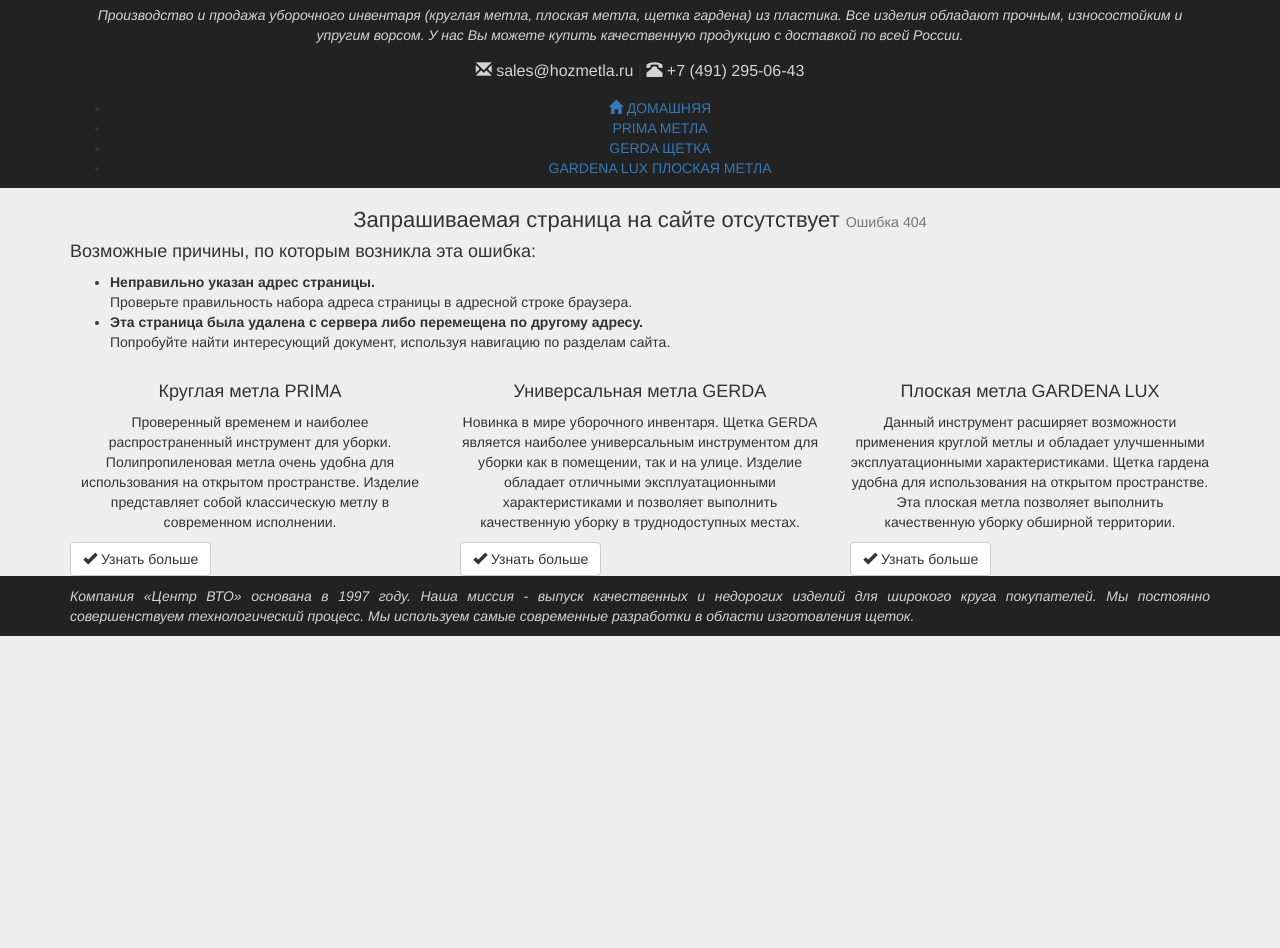
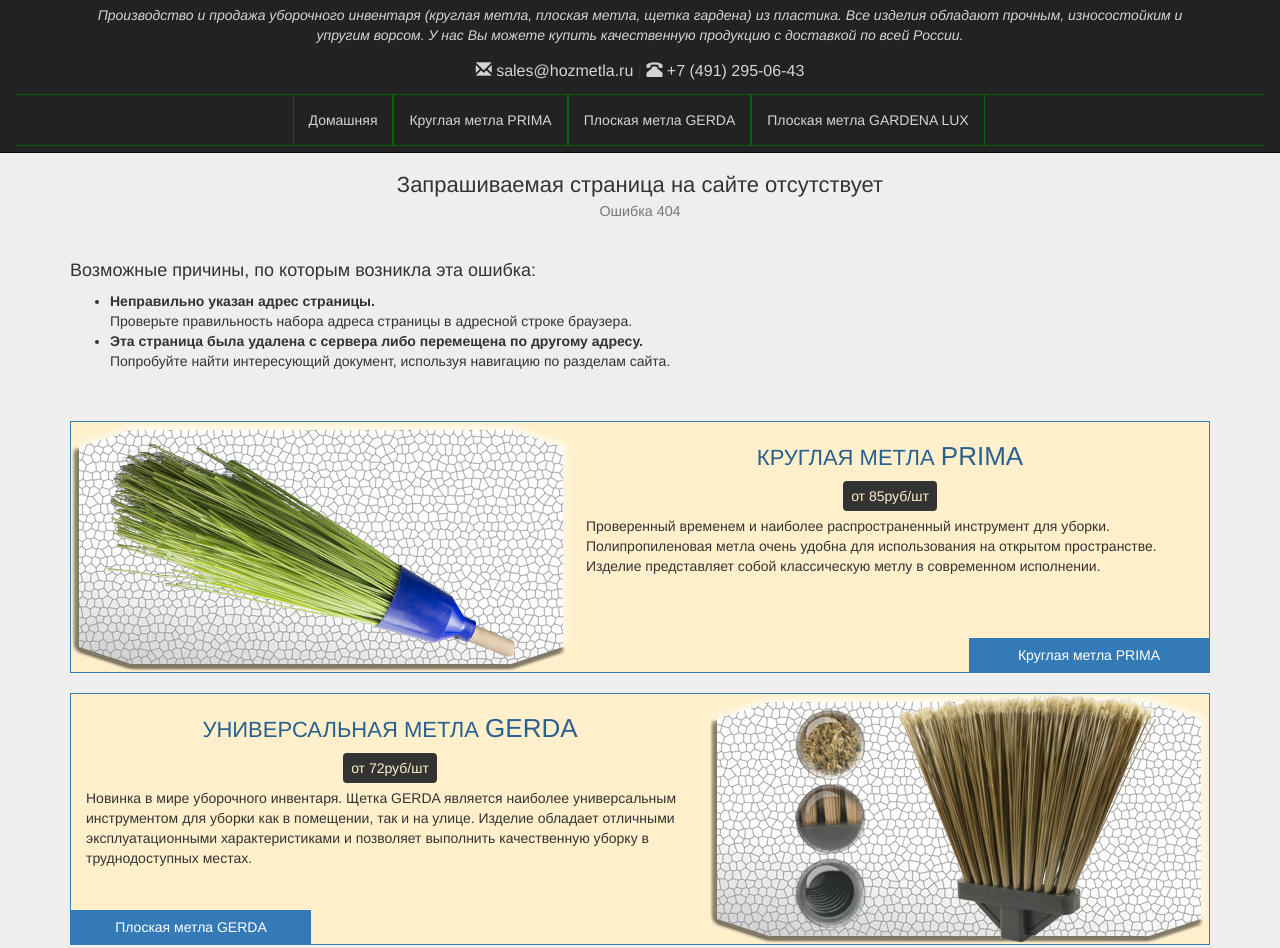
Before and after one commit to majeretft/Hozmetla, a plain HTML site: page http404.html in a window 1280 px wide. Shown: the top 948 px of the page. Before the commit the page ends 800 px from the top, so only its background shows below. Drawn offline with nearby package versions, Linux system fonts and the light colour scheme; files that its build step writes are made by us from their sources.

Commit message:
Various fixes.

```diff
--- a/compilerconfig.json
+++ b/compilerconfig.json
@@ -1,8 +1,4 @@
 [
-  {
-    "outputFile": "css/site.css",
-    "inputFile": "css/site.less"
-  },
   {
     "outputFile": "css/index.css",
     "inputFile": "src_less/index.less"
--- a/http404.html
+++ b/http404.html
@@ -14,10 +14,11 @@
 	<link rel="icon" type="image/x-icon" href="/favicon.ico?v=1.0" />
 
 	<link href="/css/bootstrap.min.css" rel="stylesheet" />
-	<link href="/css/site.min.css?v=1.0" rel="stylesheet" />
+	<link href="/css/index.min.css?v=1.0" rel="stylesheet" />
 
 	<!--[if lt IE 9]>
-	<script src="js/ie.min.js?v=1.0"></script>
+	<script src="/js/html5shiv.min.js"></script>
+	<script src="/js/respond.min.js"></script>
 	<![endif]-->
 </head>
 <body>
@@ -25,63 +26,47 @@
 
 	<header>
 		<div class="container">
-			<div class="row">
-				<div class="col-xs-12 col-sm-12 col-md-12 col-lg-12">
-					<p class="about header-text text-justify">
-						<i>Производство и продажа уборочного инвентаря (круглая метла, плоская метла, щетка гардена) из пластика. Все изделия обладают прочным, износостойким и упругим ворсом. У нас Вы можете купить качественную продукцию с доставкой по всей России.</i>
+			<p class="about">
+				Производство и продажа уборочного инвентаря (круглая метла, плоская метла, щетка гардена) из пластика.
+				Все изделия обладают прочным, износостойким и упругим ворсом.
+				У нас Вы можете купить качественную продукцию с доставкой по всей России.
 			</p>
-				</div>
-			</div>
-			<div class="row">
-				<div class="col-xs-12 col-sm-12 col-md-12 col-lg-12">
-					<p class="contacts text-center">
+			<div class="contacts">
 				<a href="mailto:sales@hozmetla.ru"><span class="glyphicon glyphicon-envelope"></span> sales@hozmetla.ru</a>
 				<span class="hidden-xs">|</span>
 				<br class="visible-xs" />
 				<a href="callto:74912950643"><span class="glyphicon glyphicon-phone-alt"></span> +7 (491) 295-06-43</a>
-					</p>
 			</div>
 		</div>
-			<nav class="row">
-				<div class="col-xs-12 col-sm-12 col-md-12 col-lg-12">
-					<ul class="menu text-center">
-						<li>
-							<a href="/">
-								<span class="glyphicon glyphicon-home"></span>
-								<span class="note">ДОМАШНЯЯ</span>
-							</a>
-						</li>
-						<li>
-							<a href="/metla.html">
-								<span>PRIMA</span>
-								<span class="note">МЕТЛА</span>
-							</a>
-						</li>
-						<li>
-							<a href="/shchetka-gerda.html">
-								<span>GERDA</span>
-								<span class="note">ЩЕТКА</span>
-							</a>
-						</li>
-						<li>
-							<a href="/shchetka-gardena.html">
-								<span>GARDENA LUX</span>
-								<span class="note">ПЛОСКАЯ МЕТЛА</span>
-							</a>
-						</li>
+		<nav class="navbar navbar-inverse navbar-static-top" id="menu">
+			<div class="container-fluid">
+				<div class="navbar-header">
+					<button type="button" class="navbar-toggle collapsed" data-toggle="collapse" data-target="#menu-inner">
+						<span class="icon-bar"></span>
+						<span class="icon-bar"></span>
+						<span class="icon-bar"></span>
+					</button>
+				</div>
+				<div class="collapse navbar-collapse" id="menu-inner">
+					<ul class="nav navbar-nav">
+						<li><a href="/">Домашняя</a></li>
+						<li><a href="/metla.html">Круглая метла PRIMA</a></li>
+						<li><a href="/shchetka-gerda.html">Плоская метла GERDA</a></li>
+						<li><a href="/shchetka-gardena.html">Плоская метла GARDENA LUX</a></li>
+						<li class="visible-xs"><a href="/#contacts">Контакты</a></li>
 					</ul>
 				</div>
+			</div>
 		</nav>
-		</div>
 	</header>
 
 
 	<main>
-		<div class="container">
-			<div class="row">
-				<div class="col-lg-12 col-md-12 col-sm-12 col-xs-12">
-					<div class="http404">
-						<h2 class="text-center">Запрашиваемая страница на сайте отсутствует <small>Ошибка 404</small></h2>
+		<article class="container">
+			<h2 class="text-center">
+				Запрашиваемая страница на сайте отсутствует <br /><small>Ошибка 404</small>
+			</h2>
+			<br />
 			<h4>Возможные причины, по которым возникла эта ошибка:</h4>
 			<ul>
 				<li>
@@ -93,73 +78,52 @@
 					<br />Попробуйте найти интересующий документ, используя навигацию по разделам сайта.
 				</li>
 			</ul>
-					</div>
-				</div>
-			</div>
-			<div class="row">
-				<div class="col-xs-12 col-sm-12 col-md-6 col-lg-4">
-					<div class="product404 clearfix">
+			<br />
+			<br />
+			<a href="/metla.html" class="product clearfix">
+				<img src="/img/index-broom.jpg" alt="метла prima" class="img-responsive" />
 				<div class="product-details">
-							<h3 class="text-center">Круглая метла PRIMA</h3>
-							<p class="text-center">
+					<h2>круглая метла <span class="product-caption">prima</span></h2>
+					<div class="product-cost"><span>от 85руб/шт</span></div>
+					<p>
 						Проверенный временем и наиболее распространенный инструмент для уборки.
 						Полипропиленовая метла очень удобна для использования на открытом пространстве.
 						Изделие представляет собой классическую метлу в современном исполнении.
 					</p>
+					<div class="btn">Круглая метла PRIMA</div>
 				</div>
-						<a href="/metla.html" class="product-button btn btn-default"><span class="glyphicon glyphicon-ok"></span> Узнать больше</a>
-					</div>
-				</div>
-				<div class="col-xs-12 col-sm-12 col-md-6 col-lg-4">
-					<div class="product404 clearfix">
-						<div class="product-details2">
-							<h3 class="text-center">Универсальная метла GERDA</h3>
-							<p class="text-center">
+			</a>
+			<a href="/shchetka-gerda.html" class="product inverse clearfix">
+				<img src="/img/index-brush.jpg" alt="щетка gerda" class="img-responsive" />
+				<div class="product-details">
+					<h2>универсальная метла <span class="product-caption">gerda</span></h2>
+					<div class="product-cost"><span>от 72руб/шт</span></div>
+					<p>
 						Новинка в мире уборочного инвентаря.
 						Щетка GERDA является наиболее универсальным инструментом для уборки как в помещении, так и на улице.
 						Изделие обладает отличными эксплуатационными характеристиками и позволяет выполнить качественную уборку в труднодоступных местах.
 					</p>
+					<div class="btn">Плоская метла GERDA</div>
 				</div>
-						<a href="/shchetka-gerda.html" class="product-button2 btn btn-default"><span class="glyphicon glyphicon-ok"></span> Узнать больше</a>
-					</div>
-				</div>
-				<div class="col-xs-12 col-sm-12 col-md-6 col-lg-4">
-					<div class="product404 clearfix">
+			</a>
+			<a href="/shchetka-gardena.html" class="product clearfix">
+				<img src="/img/index-brush-wide.jpg" alt="щетка gardena lux" class="img-responsive" />
 				<div class="product-details">
-							<h3 class="text-center">Плоская метла GARDENA LUX</h3>
-							<p class="text-center">
+					<h2>ПЛОСКАЯ МЕТЛА <span class="product-caption">GARDENA LUX</span></h2>
+					<div class="product-cost"><span>от 70руб/шт</span></div>
+					<p>
 						Данный инструмент расширяет возможности применения круглой метлы и обладает улучшенными эксплуатационными характеристиками.
 						Щетка гардена удобна для использования на открытом пространстве.
 						Эта плоская метла позволяет выполнить качественную уборку обширной территории.
 					</p>
+					<div class="btn">Плоская метла GARDENA LUX</div>
 				</div>
-						<a href="/shchetka-gardena.html" class="product-button btn btn-default"><span class="glyphicon glyphicon-ok"></span> Узнать больше</a>
-					</div>
-				</div>
-			</div>
-		</div>
+			</a>
+		</article>
 	</main>
 
-
-	<footer>
-		<div class="container">
-			<div class="row">
-				<div class="col-xs-12 col-sm-12 col-md-12 col-lg-12">
-					<p class="about text-justify">
-						<i>
-							Компания &laquo;Центр ВТО&raquo; основана в 1997 году.
-							Наша миссия - выпуск качественных и недорогих изделий для широкого круга покупателей.
-							Мы постоянно совершенствуем технологический процесс.
-							Мы используем самые современные разработки в области изготовления щеток.
-						</i>
-					</p>
-				</div>
-			</div>
-		</div>
-	</footer>
-
-	<script src="https://yastatic.net/jquery/1.12.0/jquery.min.js"></script>
-	<script src="https://yastatic.net/bootstrap/3.3.6/js/bootstrap.min.js"></script>
+	<script src="/js/jquery.min.js"></script>
+	<script src="/js/bootstrap.min.js"></script>
 	<script type="text/javascript" src="//yastatic.net/es5-shims/0.0.2/es5-shims.min.js" charset="utf-8"></script>
 	<script type="text/javascript" src="//yastatic.net/share2/share.js" charset="utf-8"></script>
 
--- a/src_less/index/footer.less
+++ b/src_less/index/footer.less
@@ -4,4 +4,8 @@
 	padding-top: 10px;
 	background-color: @footer-bg-color;
 	color: @footer-text-color;
+
+	.about {
+		text-align: center;
+	}
 }
```
Also changed, not shown: index.html (+7 -7 lines), metla.html (+4 -4 lines), shchetka-gardena.html (+3 -3 lines), shchetka-gerda.html (+3 -3 lines), css/index.css. Lines whose indentation alone changed are shown as unchanged.
